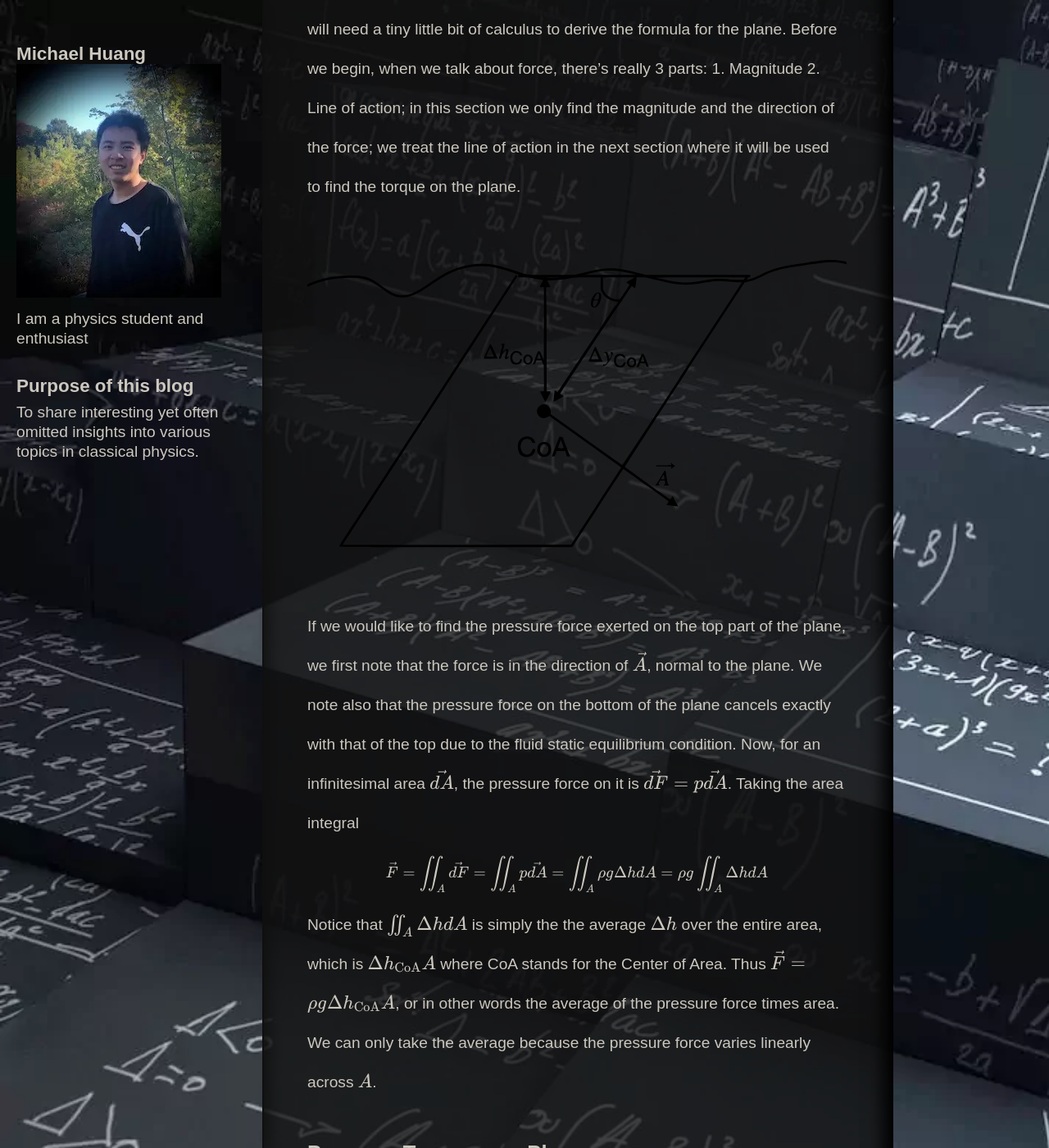
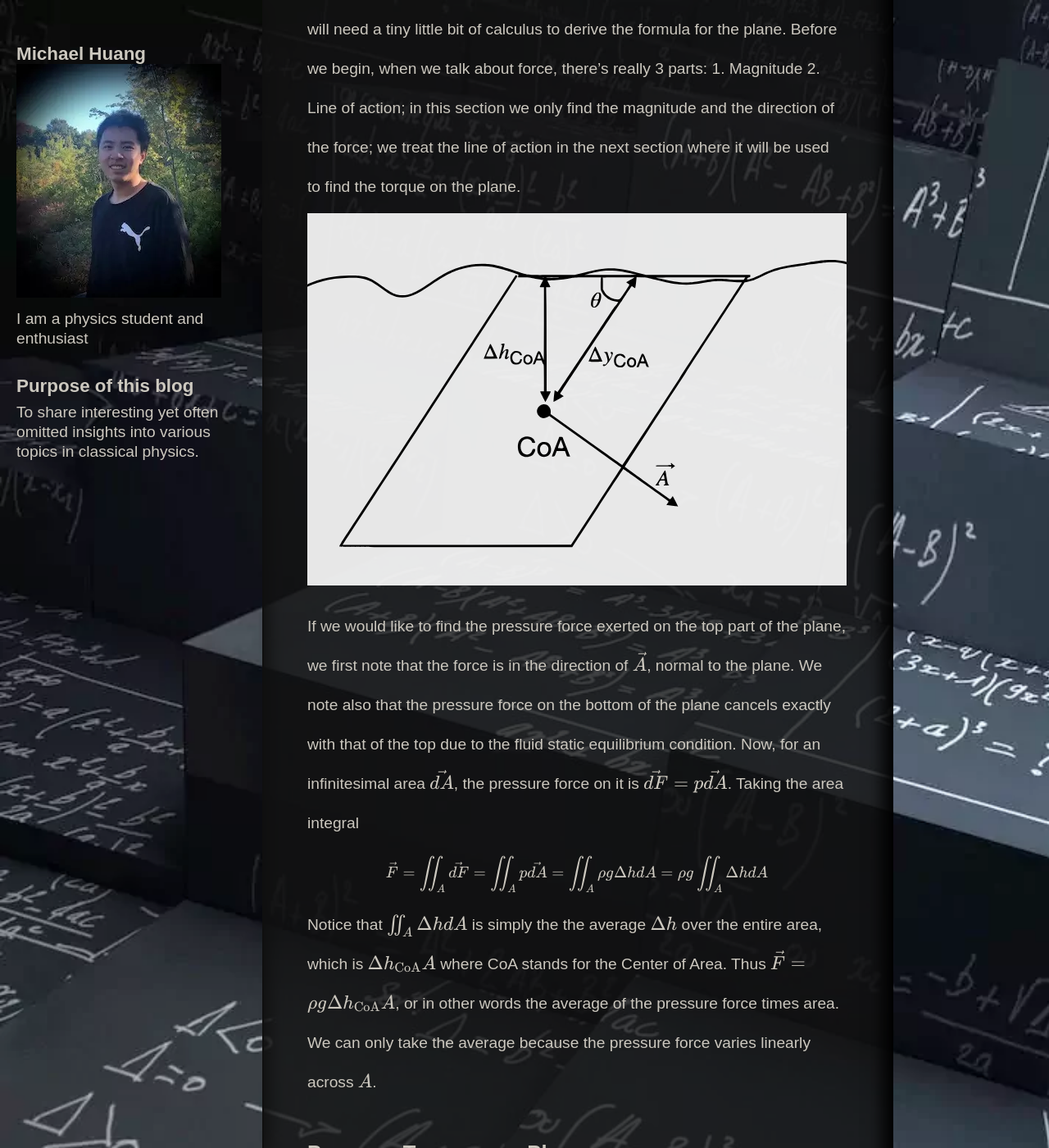
Before and after one commit to IntuitivePhysics/IntuitivePhysics, a Jekyll site: the page built from index.html, in a window 1280 px wide and 1400 px high, scrolled down 2120 px. Shown: the whole window at 82% size. Built offline with Jekyll 4.4.1, drawn with Linux system fonts in a browser that asks for light colours.

Commit message:
fix img bg

```diff
--- a/_sass/main.scss
+++ b/_sass/main.scss
@@ -280,6 +280,7 @@ footer{
     }
     img{
         width: 100%;
+        background-color: rgba(255,255,255,0.9);
     }
 }
 
```
